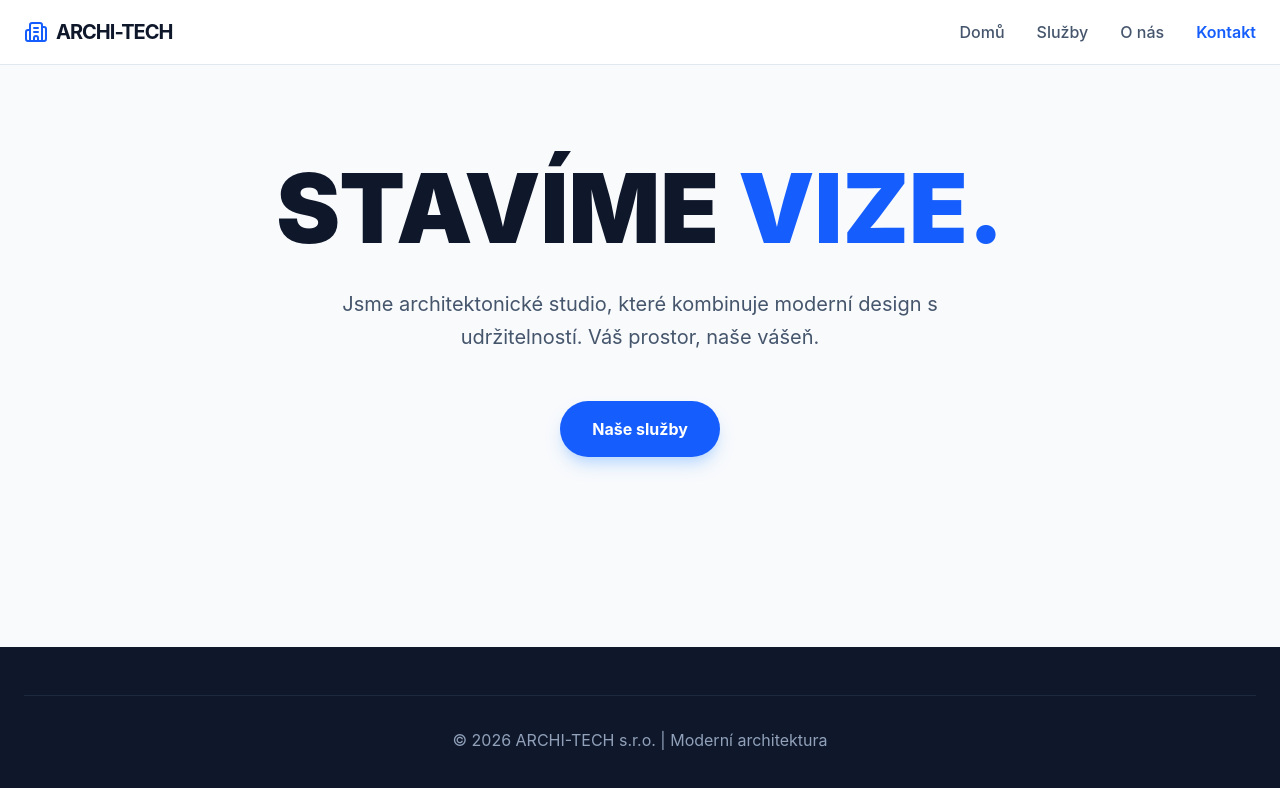
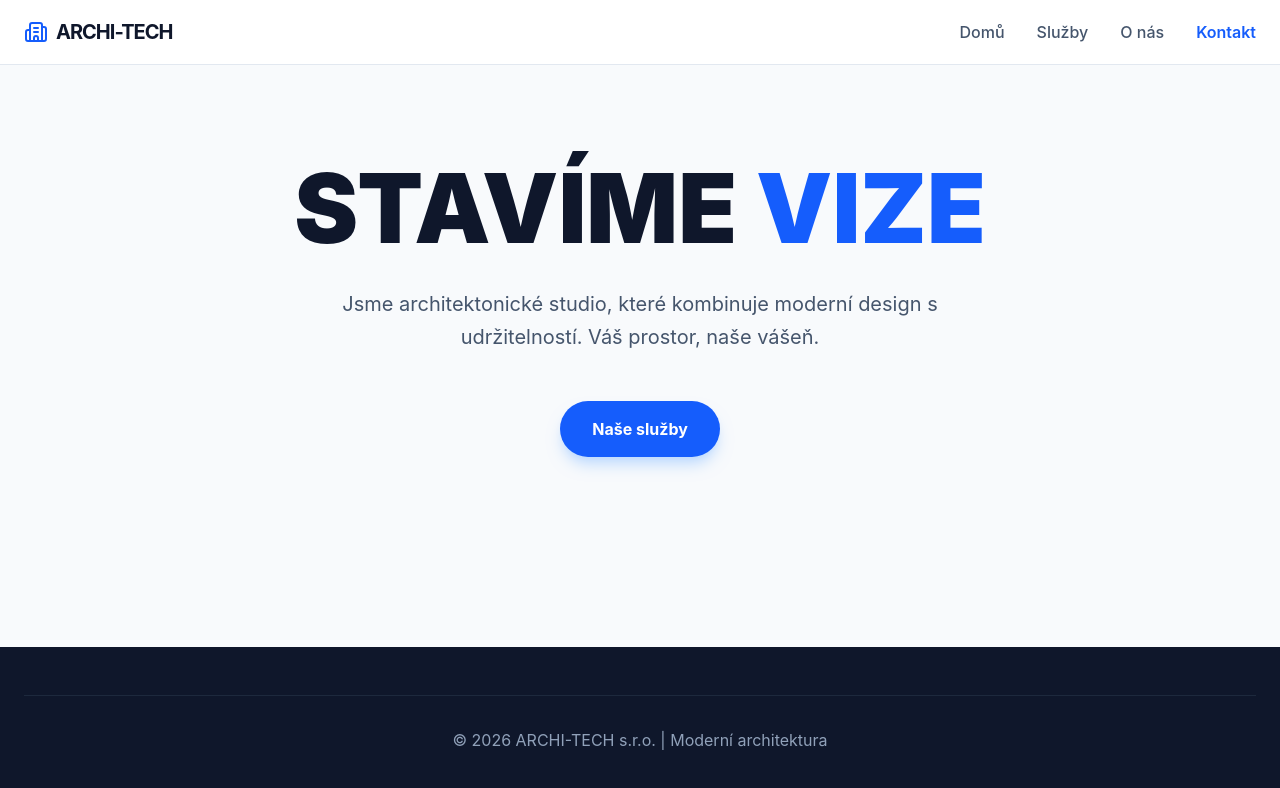
Before and after one commit to bador108/bador-constructions, a React (Vite) app: page / in a window 1280 px wide. Shown: the top 788 px of the page. Built offline with nearby package versions, Linux system fonts and the light colour scheme; the HTML template or start-up script is replaced by a standard one.

Commit message:
Update Home.jsx

```diff
--- a/src/pages/Home.jsx
+++ b/src/pages/Home.jsx
@@ -10,7 +10,7 @@ const Home = () => {
         transition={{ duration: 0.8 }}
       >
         <h1 className="text-6xl md:text-8xl font-black mb-8 leading-none">
-          STAVÍME <span className="text-blue-600">VIZE.</span>
+          STAVÍME <span className="text-blue-600">VIZE</span>
         </h1>
         <p className="text-xl text-slate-600 max-w-2xl mx-auto mb-12 leading-relaxed">
           Jsme architektonické studio, které kombinuje moderní design s udržitelností.
@@ -26,4 +26,5 @@ const Home = () => {
   );
 };
 
+
 export default Home;
```
